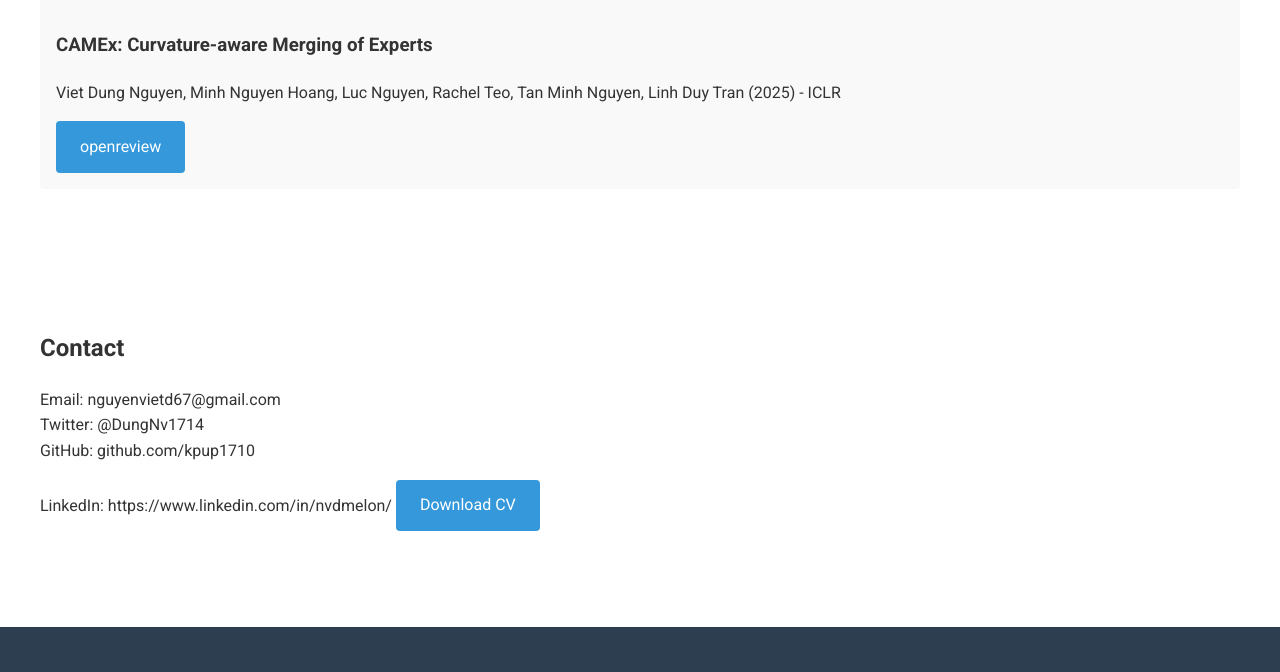
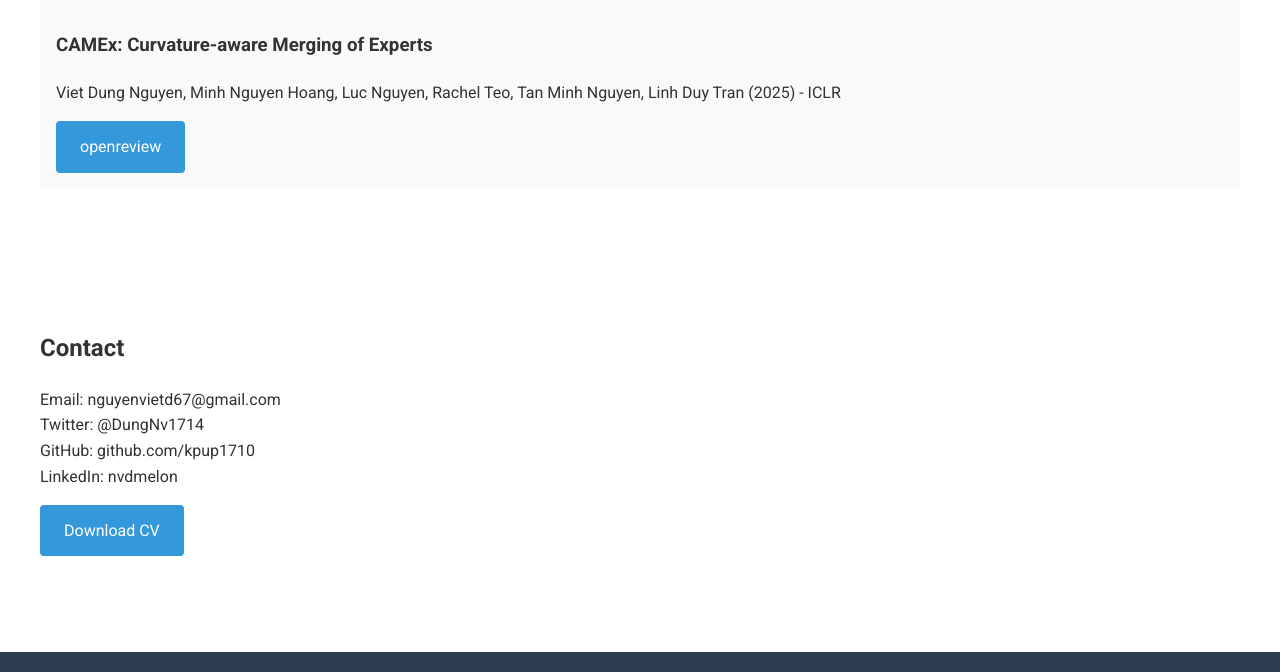
Before and after one commit to kpup1710/kpup1710.github.io, a plain HTML site: page index.html in a window 1280 px wide. Shown: the part 1202-1874 px from the top of the page. Drawn offline with Linux system fonts and the light colour scheme.

Commit message:
Update index.html

```diff
--- a/index.html
+++ b/index.html
@@ -159,9 +159,9 @@
         <h2>Contact</h2>
         <p>Email: nguyenvietd67@gmail.com<br>
         Twitter: @DungNv1714<br>
-        GitHub: github.com/kpup1710</p>
-        LinkedIn: https://www.linkedin.com/in/nvdmelon/
-        <a href="cv.pdf" class="button" download>Download CV</a>
+        GitHub: github.com/kpup1710<br>
+        LinkedIn: nvdmelon </p>
+        <a href="https://drive.google.com/uc?export=download&id=1ALt3kyO9ZHLig9r8mGfSCELs1Bn7cgli" class="button" download>Download CV</a>
     </section>
 
     <footer>
```
